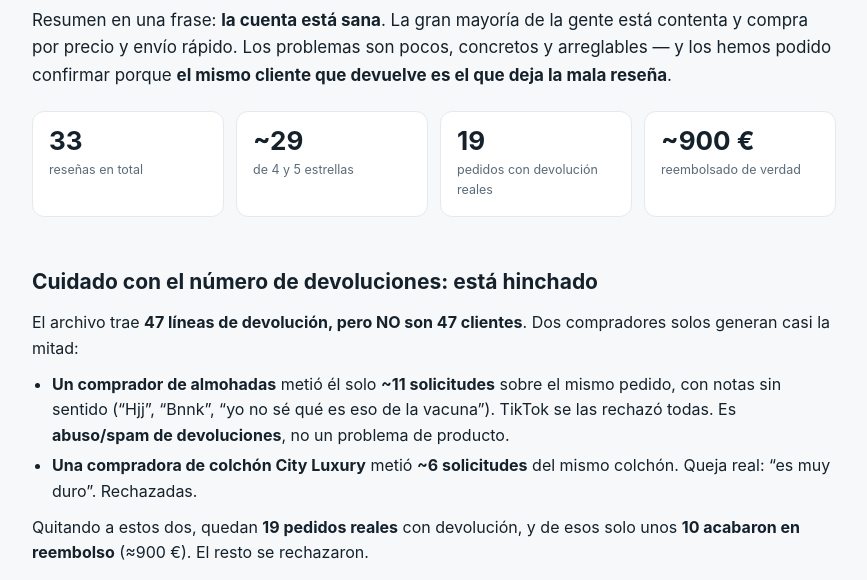
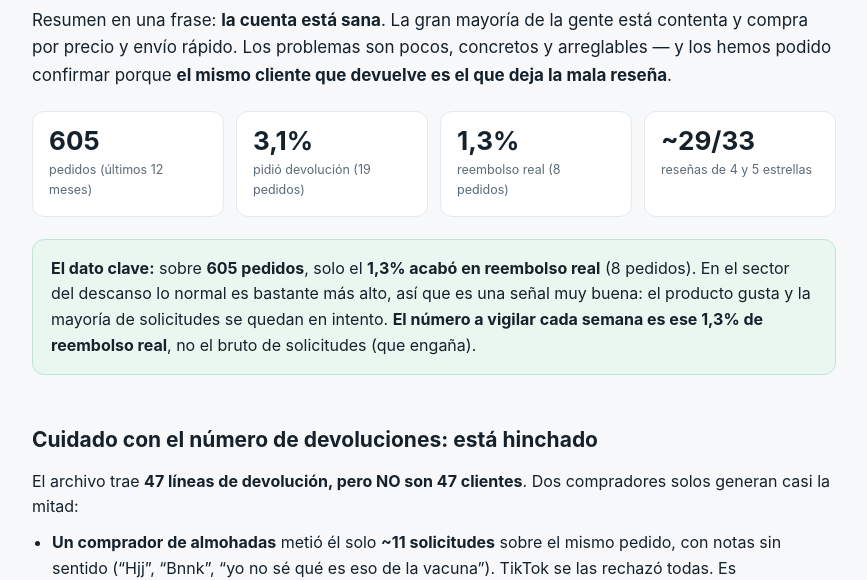
Before and after one commit to josepcid/dormideo-tiktok-informe-a31e0d, a plain HTML site: page index.html in a window 1280 px wide. Shown: the part 202-782 px from the top of the page, without its empty margins (206-1073 px from the left). Drawn offline with Linux system fonts and the light colour scheme.

Commit message:
Anade % devoluciones sobre 605 pedidos (3,1% solicitudes / 1,3% reembolso real)

```diff
--- a/index.html
+++ b/index.html
@@ -62,10 +62,14 @@
   <p class="lead">Resumen en una frase: <strong>la cuenta está sana</strong>. La gran mayoría de la gente está contenta y compra por precio y envío rápido. Los problemas son pocos, concretos y arreglables — y los hemos podido confirmar porque <strong>el mismo cliente que devuelve es el que deja la mala reseña</strong>.</p>
 
   <div class="grid">
-    <div class="stat"><div class="n">33</div><div class="l">reseñas en total</div></div>
-    <div class="stat"><div class="n">~29</div><div class="l">de 4 y 5 estrellas</div></div>
-    <div class="stat"><div class="n">19</div><div class="l">pedidos con devolución reales</div></div>
-    <div class="stat"><div class="n">~900&nbsp;€</div><div class="l">reembolsado de verdad</div></div>
+    <div class="stat"><div class="n">605</div><div class="l">pedidos (últimos 12 meses)</div></div>
+    <div class="stat"><div class="n">3,1%</div><div class="l">pidió devolución (19 pedidos)</div></div>
+    <div class="stat"><div class="n">1,3%</div><div class="l">reembolso real (8 pedidos)</div></div>
+    <div class="stat"><div class="n">~29/33</div><div class="l">reseñas de 4 y 5 estrellas</div></div>
+  </div>
+
+  <div class="box good">
+    <p style="margin:0"><strong>El dato clave:</strong> sobre <strong>605 pedidos</strong>, solo el <strong>1,3% acabó en reembolso real</strong> (8 pedidos). En el sector del descanso lo normal es bastante más alto, así que es una señal muy buena: el producto gusta y la mayoría de solicitudes se quedan en intento. <strong>El número a vigilar cada semana es ese 1,3% de reembolso real</strong>, no el bruto de solicitudes (que engaña).</p>
   </div>
 
   <h2>Cuidado con el número de devoluciones: está hinchado</h2>
@@ -74,7 +78,7 @@
     <li><strong>Un comprador de almohadas</strong> metió él solo <strong>~11 solicitudes</strong> sobre el mismo pedido, con notas sin sentido (“Hjj”, “Bnnk”, “yo no sé qué es eso de la vacuna”). TikTok se las rechazó todas. Es <strong>abuso/spam de devoluciones</strong>, no un problema de producto.</li>
     <li><strong>Una compradora de colchón City Luxury</strong> metió <strong>~6 solicitudes</strong> del mismo colchón. Queja real: “es muy duro”. Rechazadas.</li>
   </ul>
-  <p>Quitando a estos dos, quedan <strong>19 pedidos reales</strong> con devolución, y de esos solo unos <strong>10 acabaron en reembolso</strong> (≈900&nbsp;€). El resto se rechazaron.</p>
+  <p>Quitando a estos dos, quedan <strong>19 pedidos reales</strong> con devolución (un <strong>3,1%</strong> de los 605), y de esos solo <strong>8 acabaron en reembolso</strong> (≈900&nbsp;€) — un <strong>1,3%</strong> del total. El resto se rechazaron.</p>
 
   <h2>Lo que la gente ALABA (úsalo en los anuncios)</h2>
   <div class="box good">
```
